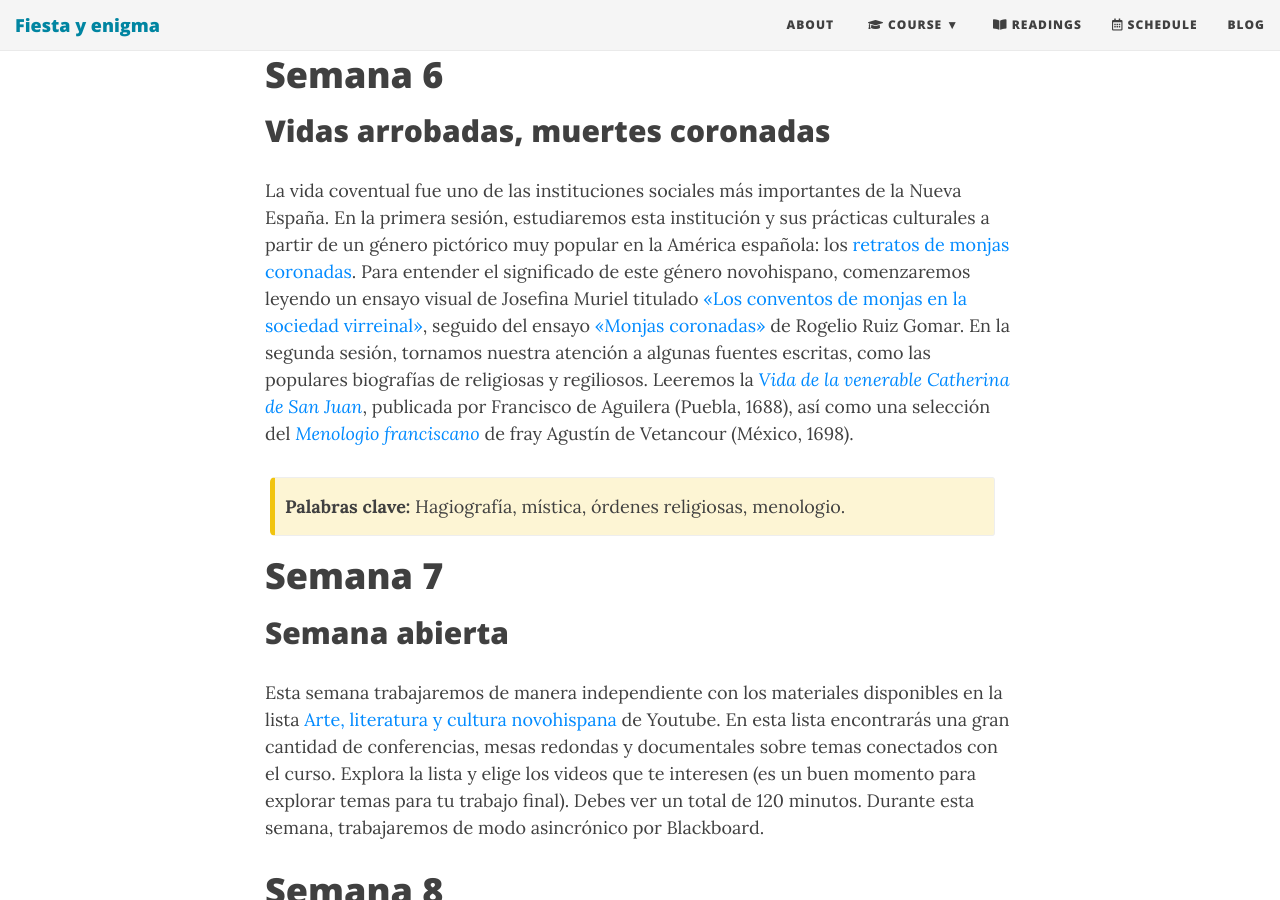
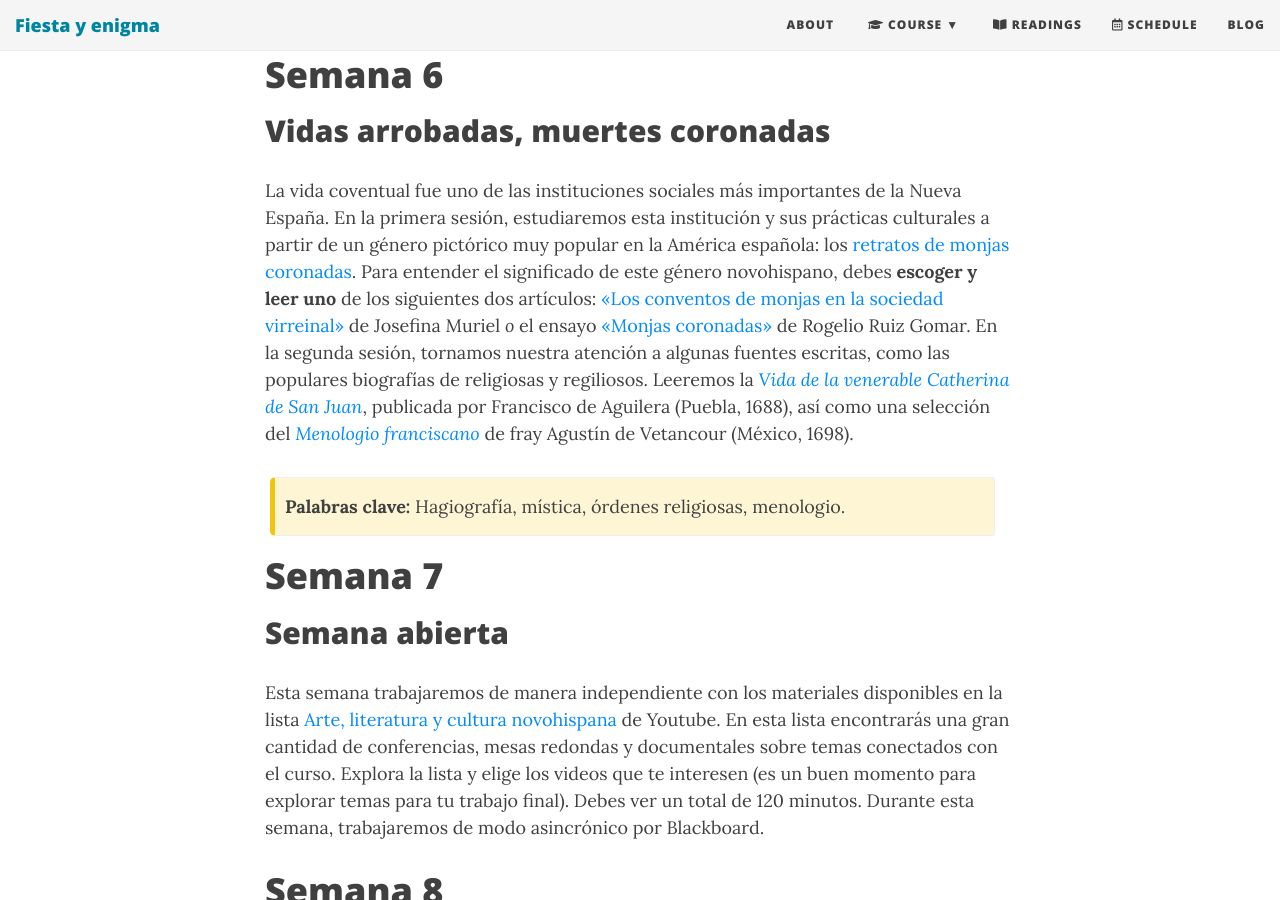
Before and after one commit to Hipomenes/novohispana, a Jekyll site: the page built from syllabus.md, in a window 1280 px wide and 900 px high, scrolled down 3858 px. Built offline with Jekyll 4.4.1, drawn with Linux system fonts in a browser that asks for light colours; nearby versions of some CDN libraries.

Commit message:
Update syllabus.md

```diff
--- a/syllabus.md
+++ b/syllabus.md
@@ -66,7 +66,7 @@ Esta semana  continuaremos nuestro estudio del mestizaje en la Nueva Espala, tor
 
 ## Vidas arrobadas, muertes coronadas
 
-La vida coventual fue uno de las instituciones sociales más importantes de la Nueva España. En la primera sesión, estudiaremos esta institución y sus prácticas culturales a partir de un género pictórico muy popular en la América española: los [retratos de monjas coronadas](https://www.letraslibres.com/mexico-espana/monjas-coronadas-una-exposicion-pintura-novohispana). Para entender el significado de este género novohispano, comenzaremos leyendo un ensayo visual de Josefina Muriel titulado [«Los conventos de monjas en la sociedad virreinal»](https://drive.google.com/file/d/1IeKalbKkY1AmQv_tKxQMpRuIijg02wdB/view?usp=sharing), seguido del ensayo [«Monjas coronadas»](https://drive.google.com/file/d/1QwWesZYVviKxC3QKGaOl7EBIYS_2b25R/view?usp=sharing) de Rogelio Ruiz Gomar.
+La vida coventual fue uno de las instituciones sociales más importantes de la Nueva España. En la primera sesión, estudiaremos esta institución y sus prácticas culturales a partir de un género pictórico muy popular en la América española: los [retratos de monjas coronadas](https://www.letraslibres.com/mexico-espana/monjas-coronadas-una-exposicion-pintura-novohispana). Para entender el significado de este género novohispano, debes **escoger y leer uno** de los siguientes dos artículos:  [«Los conventos de monjas en la sociedad virreinal»](https://drive.google.com/file/d/1IeKalbKkY1AmQv_tKxQMpRuIijg02wdB/view?usp=sharing) de Josefina Muriel *o* el ensayo [«Monjas coronadas»](https://drive.google.com/file/d/1QwWesZYVviKxC3QKGaOl7EBIYS_2b25R/view?usp=sharing) de Rogelio Ruiz Gomar.
 En la segunda sesión, tornamos nuestra atención a algunas fuentes escritas, como las populares biografías de religiosas y regiliosos.
 Leeremos la [*Vida de la venerable Catherina de San Juan*](https://drive.google.com/file/d/1vXrABgEm7HKfd7M_oaAfeurGxZX1nWGD/view?usp=sharing), publicada por Francisco de Aguilera (Puebla, 1688), así como una selección del [*Menologio franciscano*](https://drive.google.com/file/d/1vXrABgEm7HKfd7M_oaAfeurGxZX1nWGD/view?usp=sharing) de fray Agustín de Vetancour (México, 1698).
 
```
